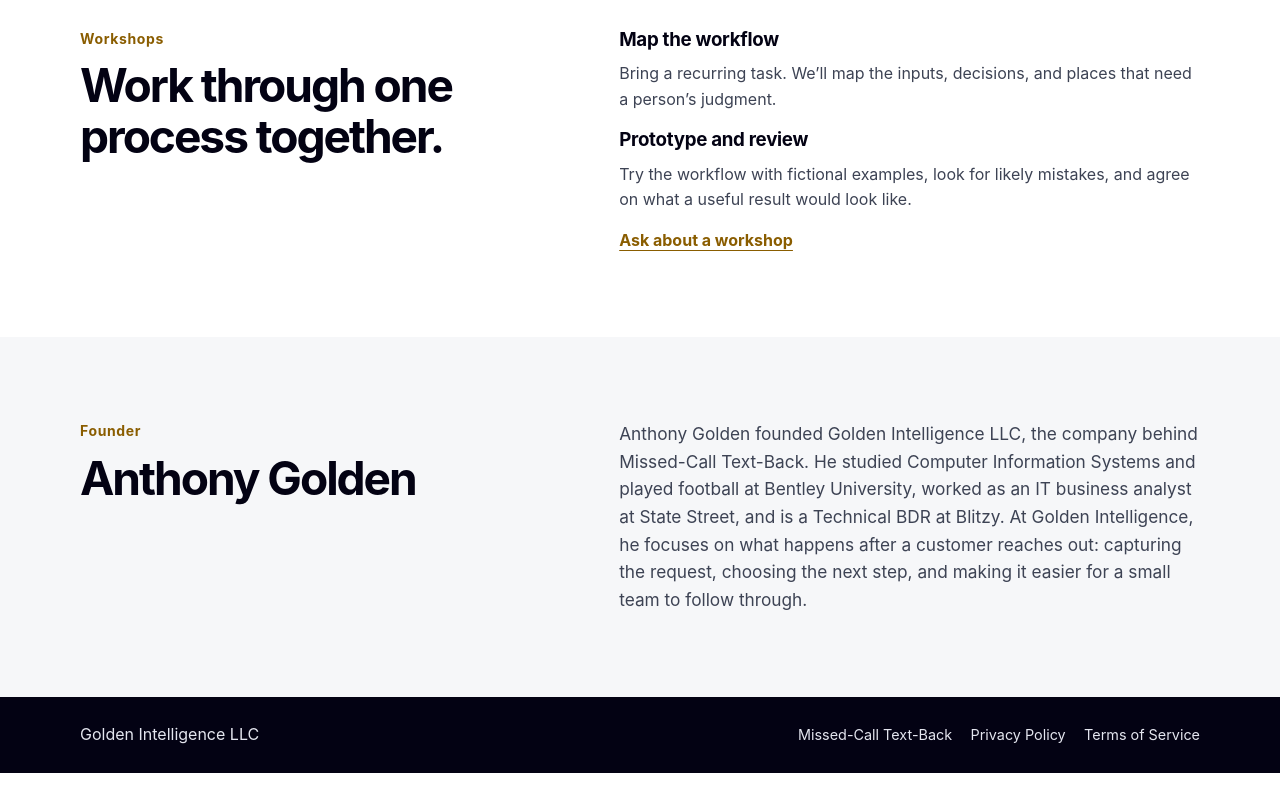
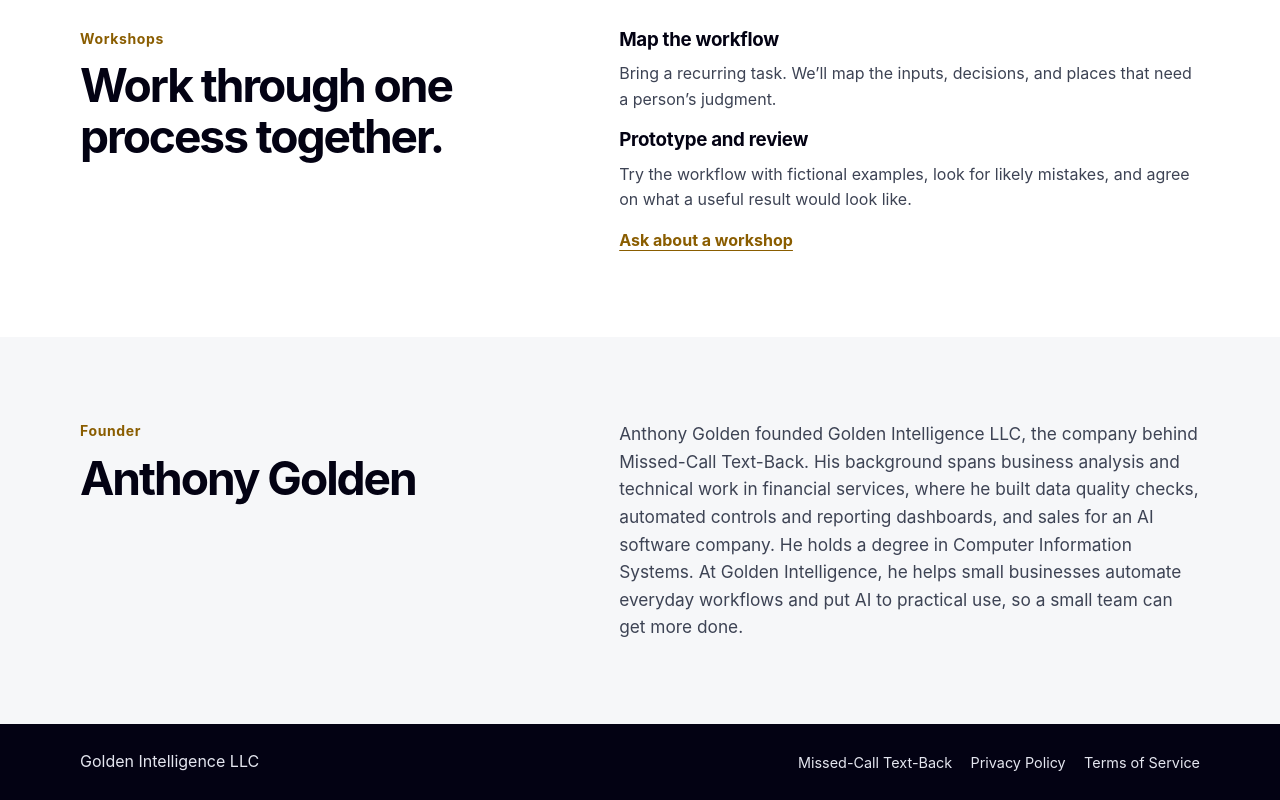
Before and after one commit to agolden5/GoldAction-Site, a plain HTML site: page consulting/index.html in a window 1280 px wide. Shown: the part 1912-2712 px from the top of the page. Before the commit the page ends 2685 px from the top, so only its background shows below. Drawn offline with Linux system fonts and the light colour scheme.

Commit message:
Make the founder bio general (#3)
* Make the founder bio general

Describe skills and experience without employer names or titles.

Co-Authored-By: Claude Opus 5.5 <noreply@anthropic.com>

* Reframe the bio's last sentence around workflow automation

Co-Authored-By: Claude Opus 5.5 <noreply@anthropic.com>

---------

Co-authored-by: Claude <noreply@anthropic.com>

```diff
--- a/consulting/index.html
+++ b/consulting/index.html
@@ -102,7 +102,7 @@
           <p class="eyebrow">Founder</p>
           <h2 id="founder-title">Anthony Golden</h2>
         </div>
-        <p class="founder-copy">Anthony Golden founded Golden Intelligence LLC, the company behind Missed-Call Text-Back. He studied Computer Information Systems and played football at Bentley University, worked as an IT business analyst at State Street, and is a Technical BDR at Blitzy. At Golden Intelligence, he focuses on what happens after a customer reaches out: capturing the request, choosing the next step, and making it easier for a small team to follow through.</p>
+        <p class="founder-copy">Anthony Golden founded Golden Intelligence LLC, the company behind Missed-Call Text-Back. His background spans business analysis and technical work in financial services, where he built data quality checks, automated controls and reporting dashboards, and sales for an AI software company. He holds a degree in Computer Information Systems. At Golden Intelligence, he helps small businesses automate everyday workflows and put AI to practical use, so a small team can get more done.</p>
       </div>
     </section>
   </main>
```
